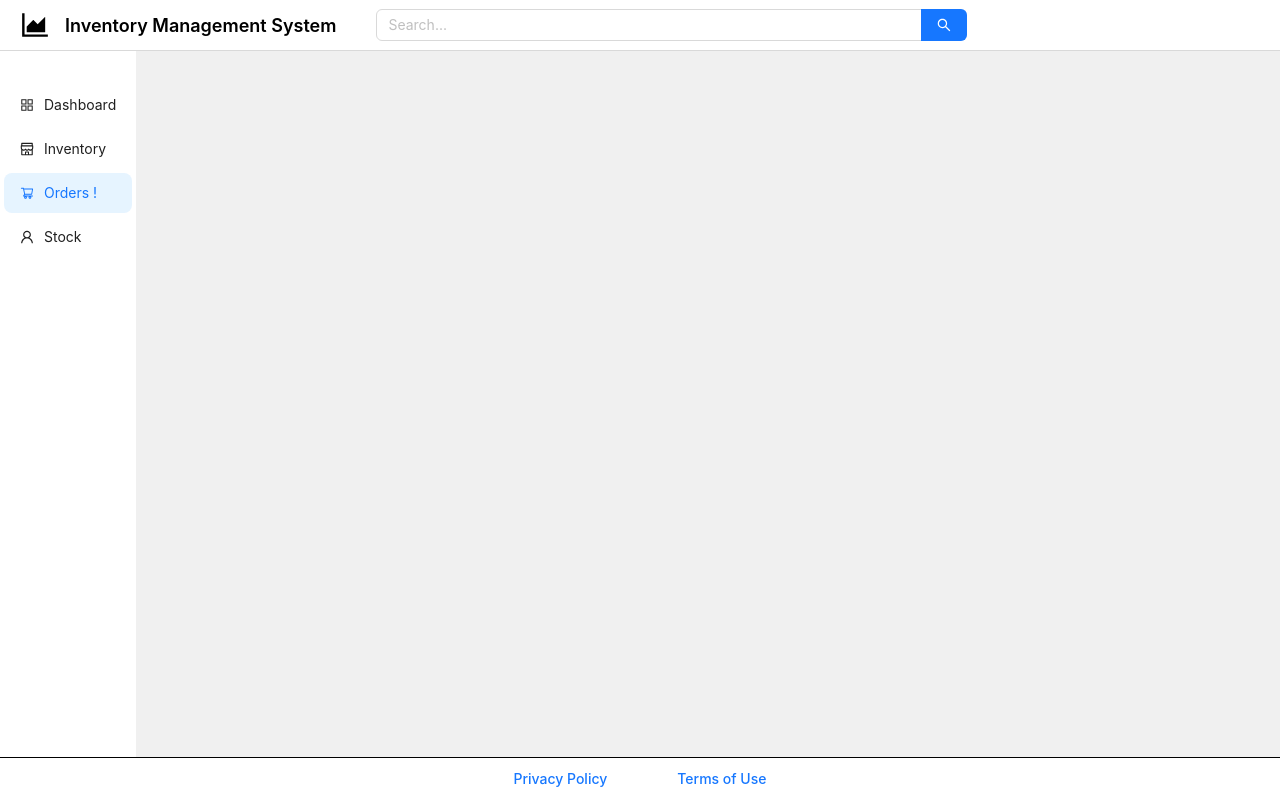
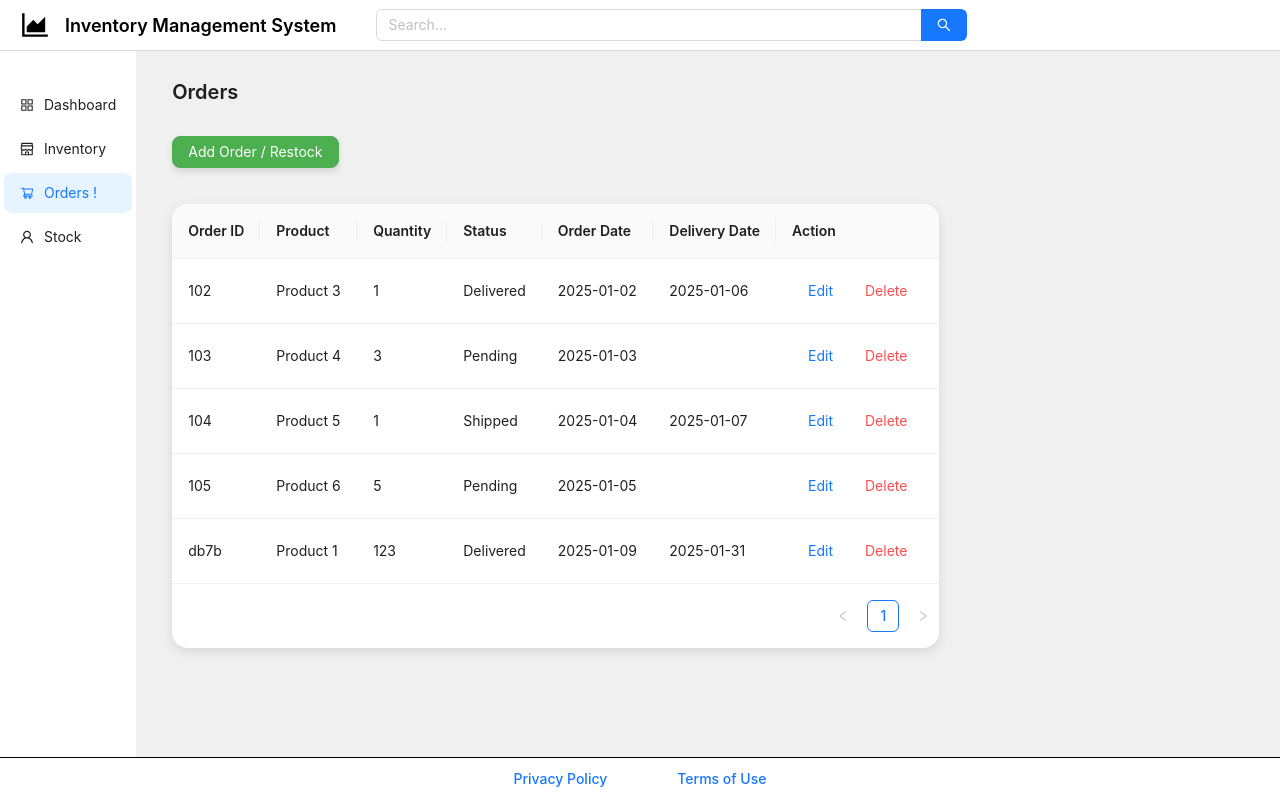
Before and after one commit to Copernicus12/Gestionare-Inventar-Bricolaj, a React (Vite) app in the folder crud-app/: page /orders in a window 1280 px wide. Built offline with nearby package versions, Linux system fonts and the light colour scheme; data requests are answered from the project's data file.

Commit message:
add Orders page with CRUD functionality and integrate orders data

```diff
--- a/crud-app/db.json
+++ b/crud-app/db.json
@@ -80,5 +80,47 @@
       "category": "1",
       "department": "1"
     }
+  ],
+  "orders": [
+    {
+      "id": "102",
+      "productId": "3",
+      "quantity": 1,
+      "status": "Delivered",
+      "orderDate": "2025-01-02",
+      "deliveryDate": "2025-01-06"
+    },
+    {
+      "id": "103",
+      "productId": "4",
+      "quantity": 3,
+      "status": "Pending",
+      "orderDate": "2025-01-03",
+      "deliveryDate": null
+    },
+    {
+      "id": "104",
+      "productId": "5",
+      "quantity": 1,
+      "status": "Shipped",
+      "orderDate": "2025-01-04",
+      "deliveryDate": "2025-01-07"
+    },
+    {
+      "id": "105",
+      "productId": "6",
+      "quantity": 5,
+      "status": "Pending",
+      "orderDate": "2025-01-05",
+      "deliveryDate": null
+    },
+    {
+      "id": "db7b",
+      "productId": "1",
+      "quantity": 123,
+      "status": "Delivered",
+      "orderDate": "2025-01-09",
+      "deliveryDate": "2025-01-31"
+    }
   ]
 }
--- a/crud-app/src/App.jsx
+++ b/crud-app/src/App.jsx
@@ -8,6 +8,7 @@ import { BrowserRouter as Router, Routes, Route } from 'react-router-dom';
 // Import Pages
 import Dashboard from './Pages/Dashboard';
 import Inventory from './Pages/Inventory';
+import Orders from './Pages/Orders';
 
 
 function App() {
@@ -21,6 +22,7 @@ function App() {
             <Routes>
               <Route path="/" element={<Dashboard />} />
               <Route path="/inventory" element={<Inventory />} />
+              <Route path="/orders" element={<Orders />} />
             </Routes>
           </div>
         </div>
--- /dev/null
+++ b/crud-app/src/Pages/Orders.jsx
@@ -0,0 +1,257 @@
+import { Space, Table, Typography, Button, Modal, Form, Input, InputNumber, Select, Popconfirm, DatePicker } from "antd";
+import { useEffect, useState } from "react";
+
+function Orders() {
+  const [loading, setLoading] = useState(false);
+  const [dataSource, setDataSource] = useState([]);
+  const [isModalVisible, setIsModalVisible] = useState(false);
+  const [isEdit, setIsEdit] = useState(false);
+  const [currentOrder, setCurrentOrder] = useState(null);
+  const [products, setProducts] = useState([]);
+
+  // Fetch products to display in the Select dropdown for the order form
+  useEffect(() => {
+    fetch("http://localhost:5000/products")
+      .then((response) => response.json())
+      .then((data) => setProducts(data))
+      .catch((error) => console.error("Error fetching products:", error));
+  }, []);
+
+  // Fetch orders data
+  useEffect(() => {
+    setLoading(true);
+    fetch("http://localhost:5000/orders")
+      .then((response) => response.json())
+      .then((data) => {
+        setDataSource(data);
+        setLoading(false);
+      })
+      .catch((error) => {
+        console.error("Error fetching orders:", error);
+        setLoading(false);
+      });
+  }, []);
+
+  // Show modal for adding a new order
+  const showAddModal = () => {
+    setIsEdit(false);
+    setCurrentOrder(null);
+    setIsModalVisible(true);
+  };
+
+  // Show modal for editing an existing order
+  const showEditModal = (order) => {
+    setIsEdit(true);
+    setCurrentOrder(order);
+    setIsModalVisible(true);
+  };
+
+  // Handle form submit for adding or editing orders
+  const handleFormSubmit = (values) => {
+    const orderData = {
+      ...values,
+      orderDate: values.orderDate.format("YYYY-MM-DD"), // Format order date
+      deliveryDate: values.deliveryDate ? values.deliveryDate.format("YYYY-MM-DD") : null, // Format delivery date
+    };
+
+    if (isEdit) {
+      // Update existing order (PATCH request)
+      fetch(`http://localhost:5000/orders/${currentOrder.id}`, {
+        method: "PATCH",
+        headers: {
+          "Content-Type": "application/json",
+        },
+        body: JSON.stringify(orderData),
+      })
+        .then((response) => response.json())
+        .then((updatedOrder) => {
+          setDataSource((prevData) =>
+            prevData.map((order) =>
+              order.id === updatedOrder.id ? updatedOrder : order
+            )
+          );
+          setIsModalVisible(false);
+        })
+        .catch((error) => console.error("Error updating order:", error));
+    } else {
+      // Add new order (POST request)
+      fetch("http://localhost:5000/orders", {
+        method: "POST",
+        headers: {
+          "Content-Type": "application/json",
+        },
+        body: JSON.stringify(orderData),
+      })
+        .then((response) => response.json())
+        .then((newOrder) => {
+          setDataSource((prevData) => [...prevData, newOrder]);
+          setIsModalVisible(false);
+        })
+        .catch((error) => console.error("Error adding order:", error));
+    }
+  };
+
+  // Handle cancel button in the modal
+  const handleCancel = () => {
+    setIsModalVisible(false);
+  };
+
+  // Handle delete order
+  const handleDelete = (id) => {
+    fetch(`http://localhost:5000/orders/${id}`, {
+      method: "DELETE",
+    })
+      .then(() => {
+        setDataSource((prevData) => prevData.filter((order) => order.id !== id));
+      })
+      .catch((error) => console.error("Error deleting order:", error));
+  };
+
+  return (
+    <Space size={20} direction="vertical" style={{ width: "100%" }}>
+      <Typography.Title level={4}>Orders</Typography.Title>
+      <div>
+        <Button
+          type="primary"
+          onClick={showAddModal}
+          style={{
+            marginBottom: 16,
+            backgroundColor: '#4CAF50',
+            borderColor: '#4CAF50',
+            borderRadius: '8px',
+            boxShadow: '0 4px 6px rgba(0, 0, 0, 0.1)',
+          }}
+        >
+          Add Order / Restock
+        </Button>
+      </div>
+      <Table
+        loading={loading}
+        columns={[
+          {
+            title: "Order ID",
+            dataIndex: "id",
+          },
+          {
+            title: "Product",
+            dataIndex: "productId",
+            render: (value) => {
+              const product = products.find((product) => product.id === value);
+              return product ? product.title : "Product not found";
+            },
+          },
+          {
+            title: "Quantity",
+            dataIndex: "quantity",
+          },
+          {
+            title: "Status",
+            dataIndex: "status",
+          },
+          {
+            title: "Order Date",
+            dataIndex: "orderDate",
+          },
+          {
+            title: "Delivery Date",
+            dataIndex: "deliveryDate",
+          },
+          {
+            title: "Action",
+            key: "action",
+            render: (text, record) => (
+              <div>
+                <Button type="link" onClick={() => showEditModal(record)}>
+                  Edit
+                </Button>
+                <Popconfirm
+                  title="Are you sure you want to delete this order?"
+                  onConfirm={() => handleDelete(record.id)}
+                  okText="Yes"
+                  cancelText="No"
+                >
+                  <Button type="link" danger>
+                    Delete
+                  </Button>
+                </Popconfirm>
+              </div>
+            ),
+          },
+        ]}
+        dataSource={dataSource}
+        pagination={{
+          pageSize: 5, // Limit rows per page
+        }}
+        style={{
+          borderRadius: "16px",
+          boxShadow: "0 4px 12px rgba(0, 0, 0, 0.1)",
+          overflow: "hidden",
+          backgroundColor: "#fff",
+        }}
+      />
+
+      {/* Modal for adding/editing order */}
+      <Modal
+        title={isEdit ? "Edit Order" : "Add Order"}
+        visible={isModalVisible}
+        onCancel={handleCancel}
+        footer={null}
+        destroyOnClose
+      >
+        <Form
+          initialValues={isEdit ? currentOrder : {}}
+          onFinish={handleFormSubmit}
+        >
+          <Form.Item
+            label="Product"
+            name="productId"
+            rules={[{ required: true, message: "Please select a product" }]}
+          >
+            <Select>
+              {products.map((product) => (
+                <Select.Option key={product.id} value={product.id}>
+                  {product.title}
+                </Select.Option>
+              ))}
+            </Select>
+          </Form.Item>
+          <Form.Item
+            label="Quantity"
+            name="quantity"
+            rules={[{ required: true, message: "Please enter the quantity" }]}
+          >
+            <InputNumber min={0} />
+          </Form.Item>
+          <Form.Item
+            label="Status"
+            name="status"
+            rules={[{ required: true, message: "Please select the order status" }]}
+          >
+            <Select>
+              <Select.Option value="Pending">Pending</Select.Option>
+              <Select.Option value="Shipped">Shipped</Select.Option>
+              <Select.Option value="Delivered">Delivered</Select.Option>
+            </Select>
+          </Form.Item>
+          <Form.Item
+            label="Order Date"
+            name="orderDate"
+            rules={[{ required: true, message: "Please select the order date" }]}
+          >
+            <DatePicker defaultValue={isEdit ? moment(currentOrder?.orderDate) : null} format="YYYY-MM-DD" />
+          </Form.Item>
+          <Form.Item label="Delivery Date" name="deliveryDate">
+            <DatePicker defaultValue={isEdit ? moment(currentOrder?.deliveryDate) : null} format="YYYY-MM-DD" />
+          </Form.Item>
+          <Form.Item>
+            <Button type="primary" htmlType="submit">
+              {isEdit ? "Update Order" : "Add Order"}
+            </Button>
+          </Form.Item>
+        </Form>
+      </Modal>
+    </Space>
+  );
+}
+
+export default Orders;
```
